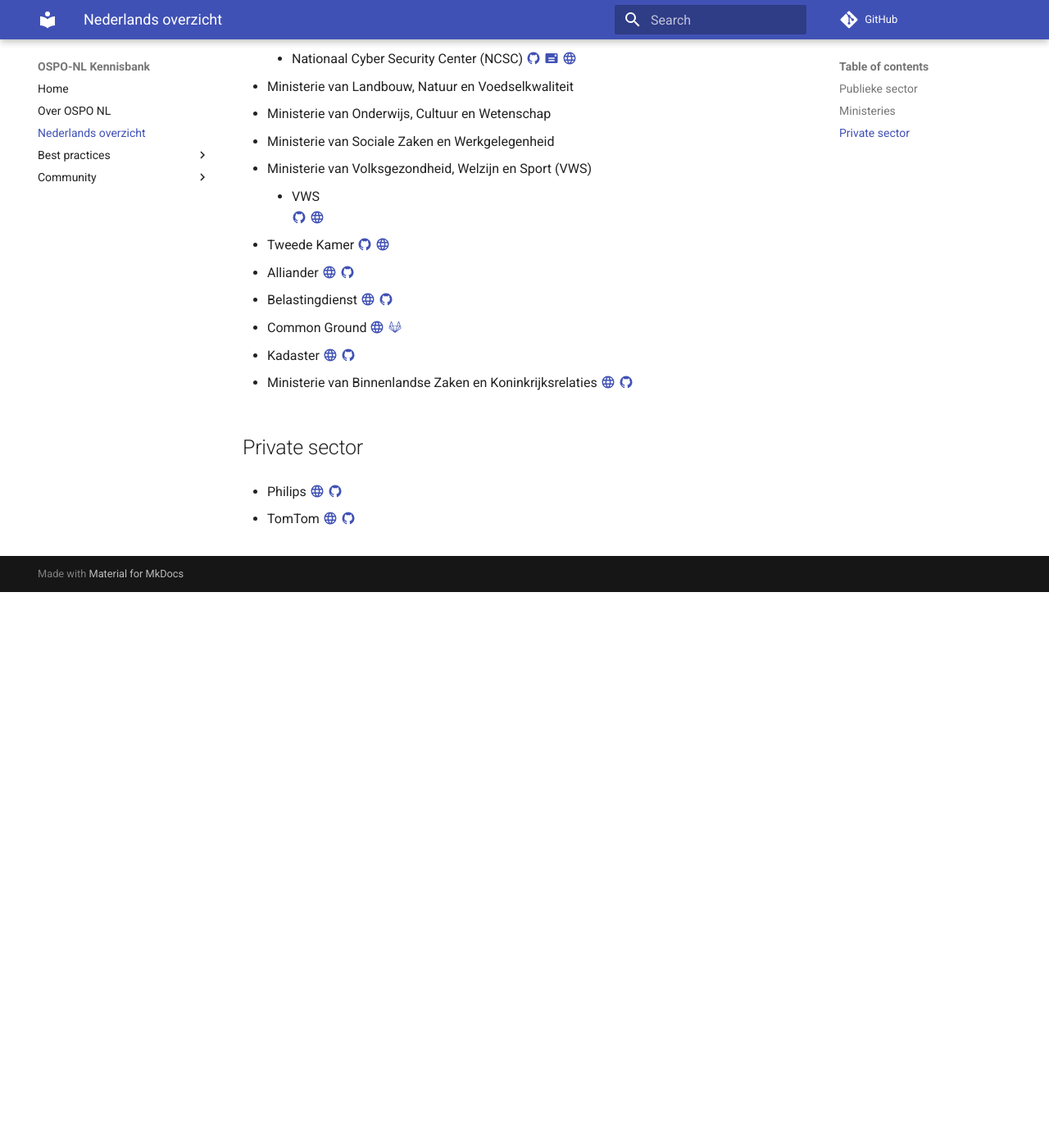
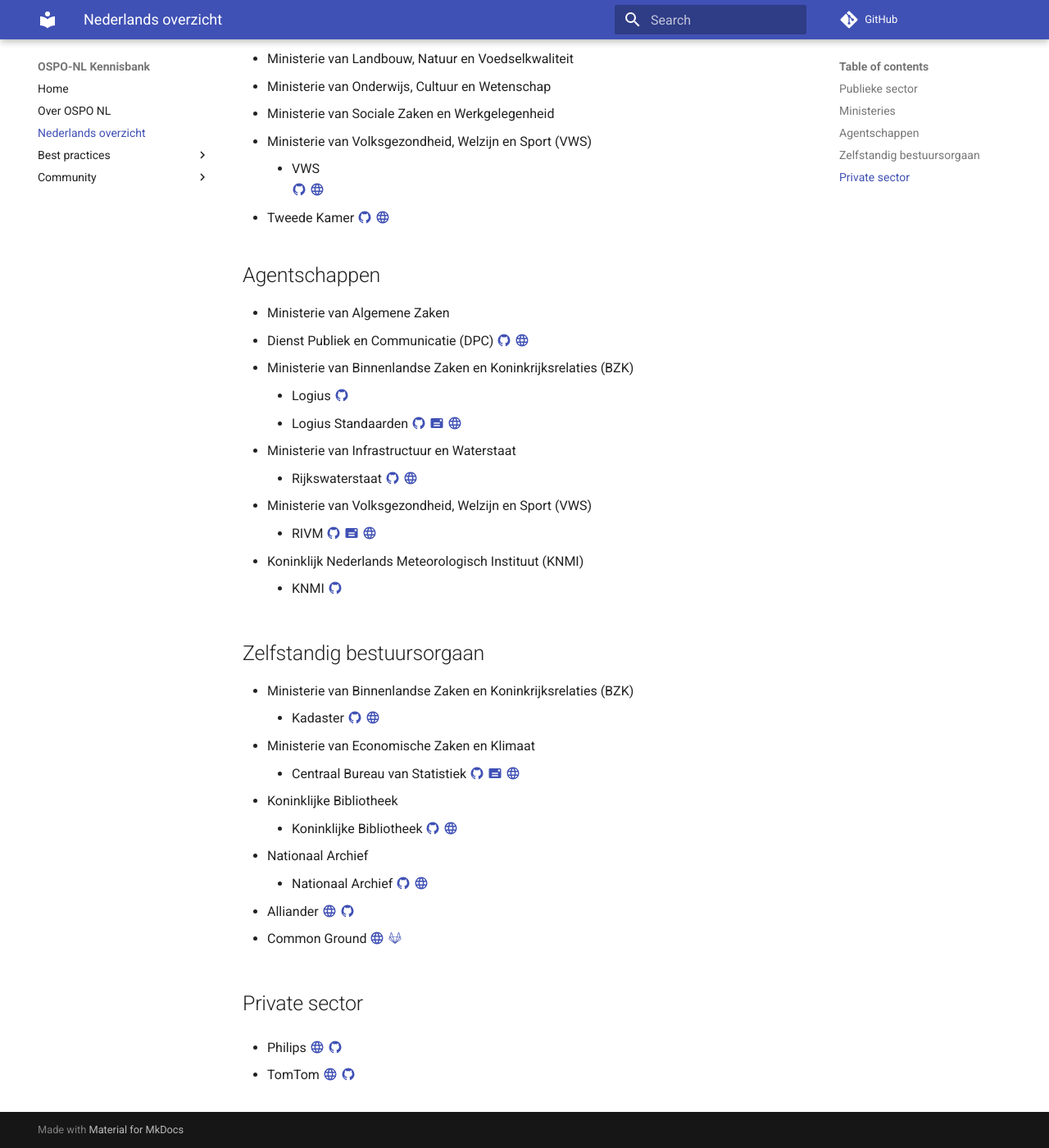
Before and after one commit to ospo-nl/kennisbank, an MkDocs documentation site: the page built from docs/nederlands-overzicht.md, in a window 1280 px wide and 1400 px high, scrolled down 976 px. Shown: the whole window at 82% size. Built offline with MkDocs 1.6.1 and Material for MkDocs 9.7.7, drawn with Linux system fonts in a browser that asks for light colours; comment, search, counter and statistics services are not loaded; before the commit the page ends 1698 px from its top, so only the background shows below that.

Commit message:
Agentschappen + ZBO's + changes marc toegevoegd

```diff
--- a/docs/nederlands-overzicht.md
+++ b/docs/nederlands-overzicht.md
@@ -52,28 +51,60 @@
       [:material-github:](https://github.com/minvws)
       [:material-web:](https://minvws.nl)
 - Tweede Kamer
-    [:material-github:](https://github.com/TweedeKamerDerStaten-Generaal)
-    [:material-web:](https://tweedekamer.nl)
+      [:material-github:](https://github.com/TweedeKamerDerStaten-Generaal)
+      [:material-web:](https://tweedekamer.nl)
+
+## Agentschappen
+- Ministerie van Algemene Zaken
+   - Dienst Publiek en Communicatie (DPC)
+      [:material-github:](https://github.com/azdpc)
+      [:material-web:](https://www.rijksoverheid.nl/dpc)
+- Ministerie van Binnenlandse Zaken en Koninkrijksrelaties (BZK)
+    - Logius
+      [:material-github:]( https://gitlab.com/logius)
+    - Logius Standaarden
+      [:material-github:](https://github.com/Logius-standaarden)
+      [:material-mail:](mailto:api@logius.nl)
+      [:material-web:](http://logius.nl/standaarden)
+- Ministerie van Infrastructuur en Waterstaat
+    - Rijkswaterstaat
+      [:material-github:](https://github.com/RWS-NL)
+      [:material-web:](https://www.rijkswaterstaat.nl)
+- Ministerie van Volksgezondheid, Welzijn en Sport (VWS)
+    - RIVM
+      [:material-github:](https://github.com/rivm-syso)
+      [:material-mail:](mailto:info@rivm.nl)
+      [:material-web:](http://www.rivm.nl)
+- Koninklijk Nederlands Meteorologisch Instituut (KNMI)
+    - KNMI
+      [:material-github:](https://gitlab.com/KNMI-OSS/)
+
+## Zelfstandig bestuursorgaan
+- Ministerie van Binnenlandse Zaken en Koninkrijksrelaties (BZK)
+    - Kadaster
+      [:material-github:](https://github.com/Kadaster)
+      [:material-web:](https://www.kadaster.nl)
+- Ministerie van Economische Zaken en Klimaat
+    - Centraal Bureau van Statistiek
+      [:material-github:](https://github.com/statistiekcbs)
+      [:material-mail:](mailto:infoservice@cbs.nl)
+      [:material-web:](https://www.cbs.nl)
+- Koninklijke Bibliotheek
+    - Koninklijke Bibliotheek
+      [:material-github:](https://github.com/KBNLresearch)
+      [:material-web:](https://twitter.com/KBNLresearch)
+- Nationaal Archief
+    - Nationaal Archief
+      [:material-github:](https://github.com/NationaalArchief)
+      [:material-web:](http://www.nationaalarchief.nl)
 
 - Alliander
 [:material-web:](https://www.alliander.com/nl/open-source/)
 [:material-github:](https://github.com/MinBZK)
 
-- Belastingdienst
-[:material-web:](https://www.belastingdienst.nl/)
-[:material-github:](https://github.com/belastingdienst)
-
 - Common Ground
 [:material-web:](https://commonground.nl/)
 [:material-gitlab:](https://gitlab.com/commonground/)
-
-- Kadaster
-[:material-web:](https://www.kadaster.nl/)
-[:material-github:](https://github.com/Kadaster)
-
-- Ministerie van Binnenlandse Zaken en Koninkrijksrelaties
-[:material-web:](https://www.rijksoverheid.nl/ministeries/ministerie-van-binnenlandse-zaken-en-koninkrijksrelaties)
-[:material-github:](https://github.com/MinBZK)
 
 ## Private sector
 
```
Also changed, not shown: other parts of docs/nederlands-overzicht.md (+3 -4 lines).
